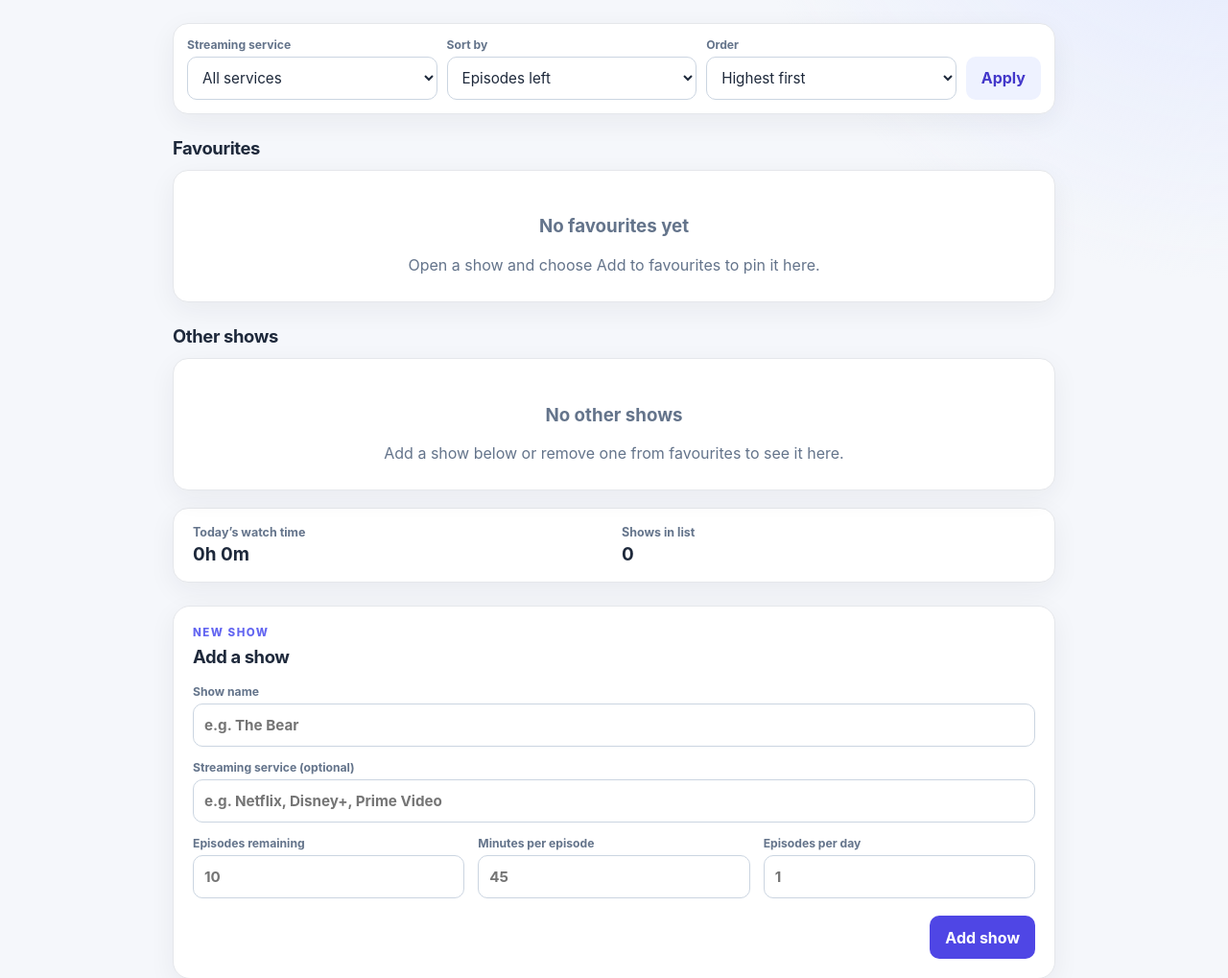
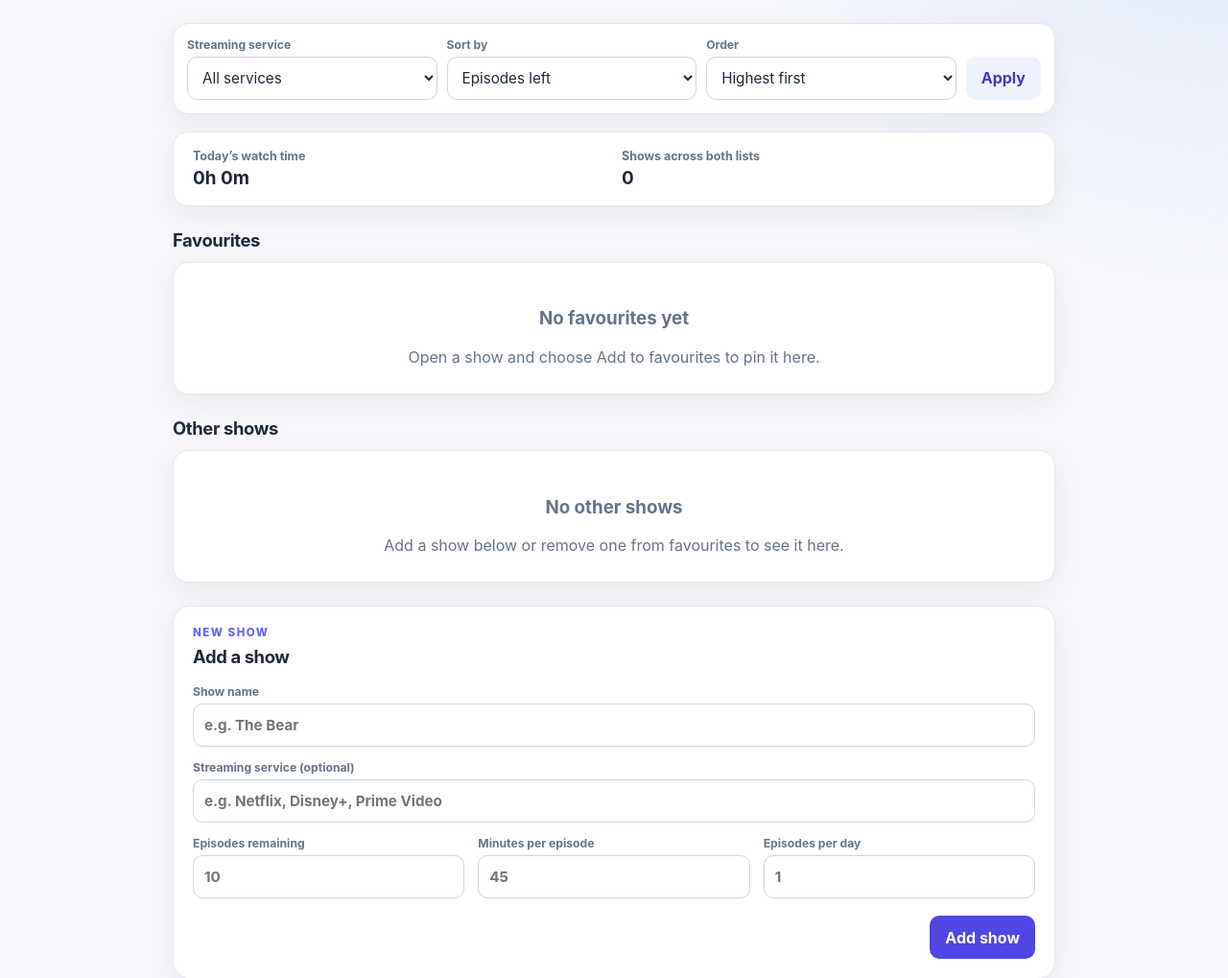
Before and after one commit to saunetgrey/Project-Planner, a Flask app: page /shows in a window 1280 px wide. Shown: the part 237-1256 px from the top of the page at 96% size. Run offline with Flask 3, Linux system fonts and the light colour scheme; data that the repository does not hold is empty; some libraries are stand-ins or nearby versions.

Commit message:
Moved the summary panel above Favourites. Verified that it counts shows across both lists and combines their remaining watch time, respecting the selected streaming-service filter.

```diff
--- a/planner/templates/shows.html
+++ b/planner/templates/shows.html
@@ -32,6 +32,10 @@
           <option value="asc" {{ 'selected' if order=='asc' else '' }}>Lowest first</option>
           <option value="desc" {{ 'selected' if order=='desc' else '' }}>Highest first</option>
         </select></label><button type="submit" class="button button-secondary">Apply</button></form>
+    <section class="total-time" aria-label="Summary of favourites and other shows">
+      <div><span>Today’s watch time</span><strong>{{ total_hours }}h {{ remaining_minutes }}m</strong></div>
+      <div><span>Shows across both lists</span><strong>{{ total_rows }}</strong></div>
+    </section>
     {% for favourite, heading in [(true, 'Favourites'), (false, 'Other shows')] %}
     <section class="show-group" aria-label="{{ heading }}">
     <h2 class="show-group-heading">{{ heading }}</h2>
@@ -60,10 +64,6 @@
         <p>{{ 'Open a show and choose Add to favourites to pin it here.' if favourite else 'Add a show below or remove one from favourites to see it here.' }}</p>
       </div>{% endfor %}</div></section>
     {% endfor %}
-    <section class="total-time">
-      <div><span>Today’s watch time</span><strong>{{ total_hours }}h {{ remaining_minutes }}m</strong></div>
-      <div><span>Shows in list</span><strong>{{ total_rows }}</strong></div>
-    </section>
     {% if edit_show %}
     <dialog class="show-dialog edit-show-dialog" id="edit-show-dialog" aria-labelledby="show-form-title"
         data-cancel-url="{{ url_for('shows', sort_by=sort_by, order=order, service=service_filter) }}">
```
